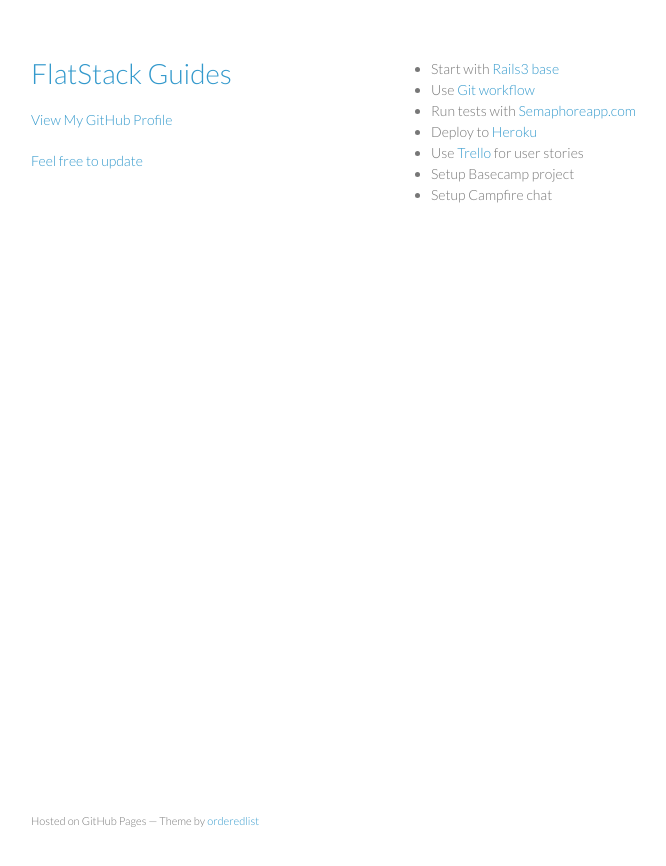
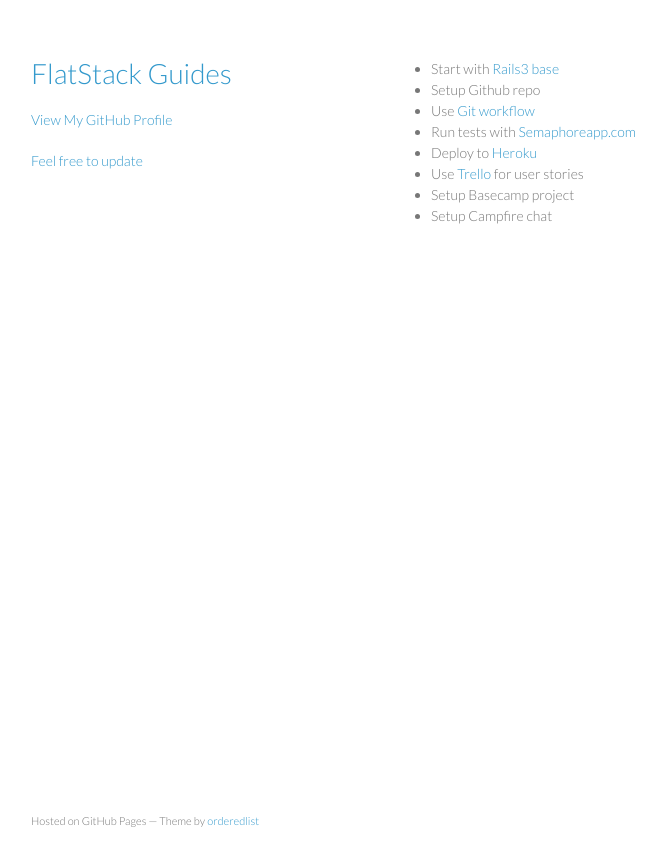
Before and after one commit to mike-burns/fs.github.com, a Jekyll site: the page built from dev/new-project-setup.md, in a window 1280 px wide. Shown: the top 866 px of the page, without its empty margins (179-845 px from the left). Built offline with Jekyll 4.4.1, drawn with Linux system fonts in a browser that asks for light colours.

Commit message:
Update dev/new-project-setup.md

```diff
--- a/dev/new-project-setup.md
+++ b/dev/new-project-setup.md
@@ -3,6 +3,7 @@ layout: default
 ---
 
 * Start with [Rails3 base](http://github.com/fs/rails3-base/)
+* Setup Github repo
 * Use [Git workflow](/dev/git-workflow)
 * Run tests with [Semaphoreapp.com](/dev/ci-semaphoreapp)
 * Deploy to [Heroku](/deploy/heroku)
```
